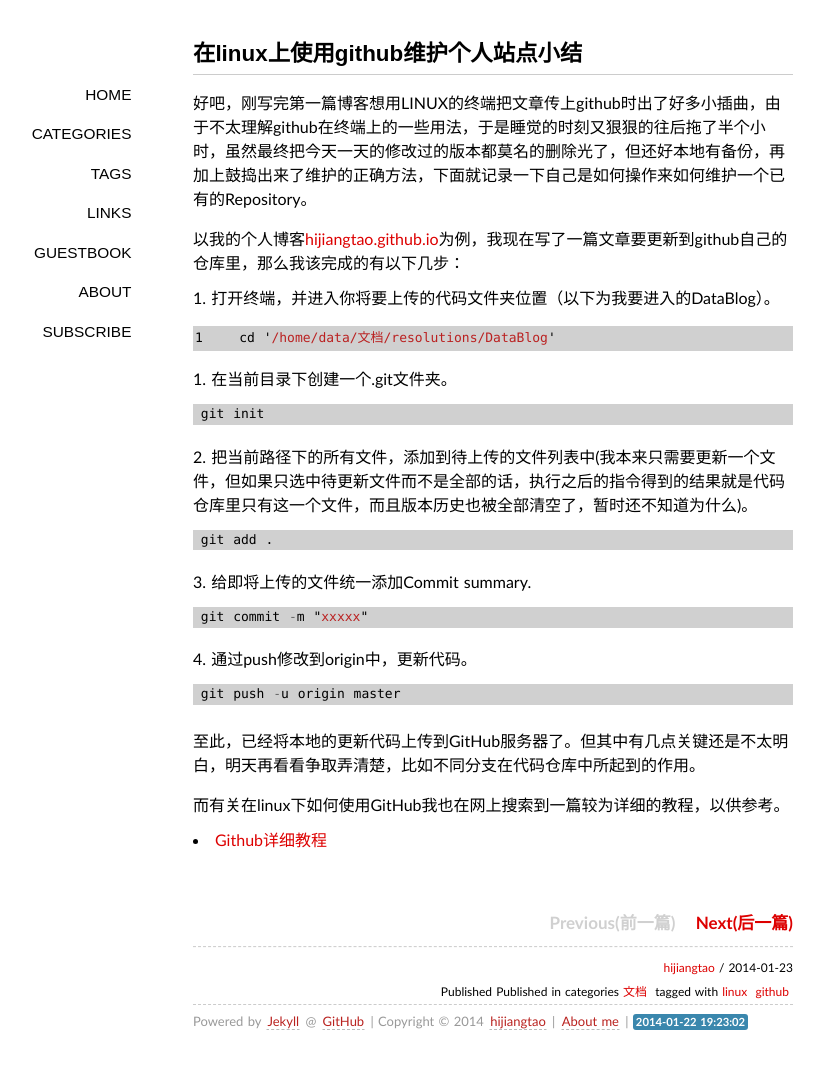
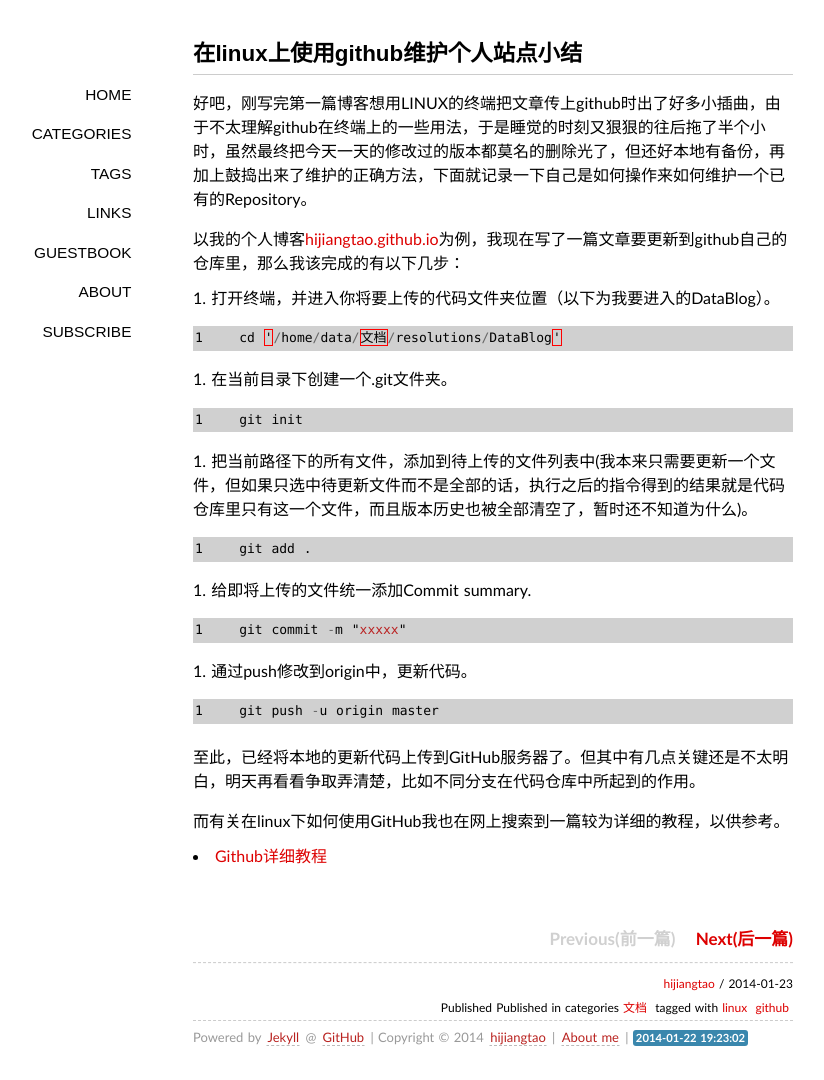
Before and after one commit to jessica0530/hijiangtao.github.io, a Jekyll site: the page built from _posts/2014-01-23-githuboflinux.md, in a window 1280 px wide. Shown: the whole page, without its empty margins (147-971 px from the left). Built offline with Jekyll 4.4.1, drawn with Linux system fonts in a browser that asks for light colours; some web fonts are replaced; Markdown is read by kramdown in place of the engine named in the settings; comment, search, counter and statistics services are not loaded.

Commit message:
Update 2014-01-23-githuboflinux.md

````diff
--- a/_posts/2014-01-23-githuboflinux.md
+++ b/_posts/2014-01-23-githuboflinux.md
@@ -12,30 +12,29 @@ tags: linux github
 以我的个人博客[hijiangtao.github.io](https://github.com/hijiangtao/hijiangtao.github.io)为例，我现在写了一篇文章要更新到github自己的仓库里，那么我该完成的有以下几步：
 
 1. 打开终端，并进入你将要上传的代码文件夹位置（以下为我要进入的DataBlog）。
-
-{% highlight javascript linenos %}
+{% highlight cpp linenos %}
     cd '/home/data/文档/resolutions/DataBlog'
 {% endhighlight %}
 
 2. 在当前目录下创建一个.git文件夹。
-```javascript
+{% highlight javascript linenos %}
     git init
-```
+{% endhighlight %}
 
 3. 把当前路径下的所有文件，添加到待上传的文件列表中(我本来只需要更新一个文件，但如果只选中待更新文件而不是全部的话，执行之后的指令得到的结果就是代码仓库里只有这一个文件，而且版本历史也被全部清空了，暂时还不知道为什么)。
-```javascript
+{% highlight javascript linenos %}
     git add .
-```
+{% endhighlight %}
 
 4. 给即将上传的文件统一添加Commit summary.
-```javascript
+{% highlight javascript linenos %}
     git commit -m "xxxxx"
-```
+{% endhighlight %}
 
 5. 通过push修改到origin中，更新代码。
-```javascript
+{% highlight javascript linenos %}
     git push -u origin master
-```
+{% endhighlight %}
 
 至此，已经将本地的更新代码上传到GitHub服务器了。但其中有几点关键还是不太明白，明天再看看争取弄清楚，比如不同分支在代码仓库中所起到的作用。
 
````
